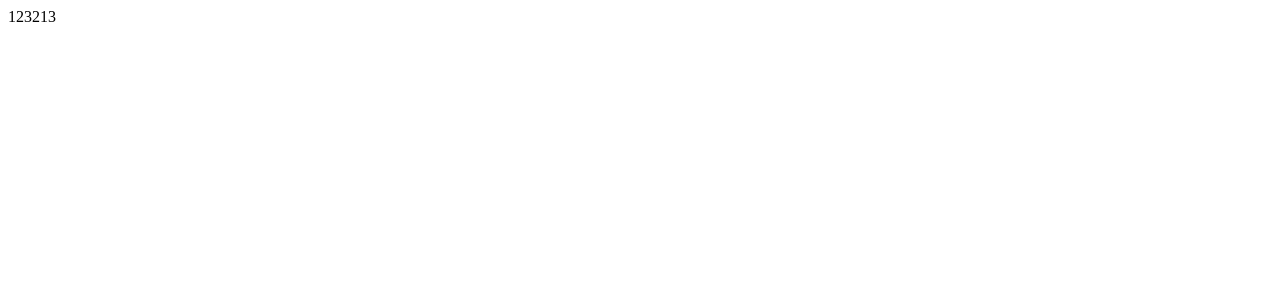
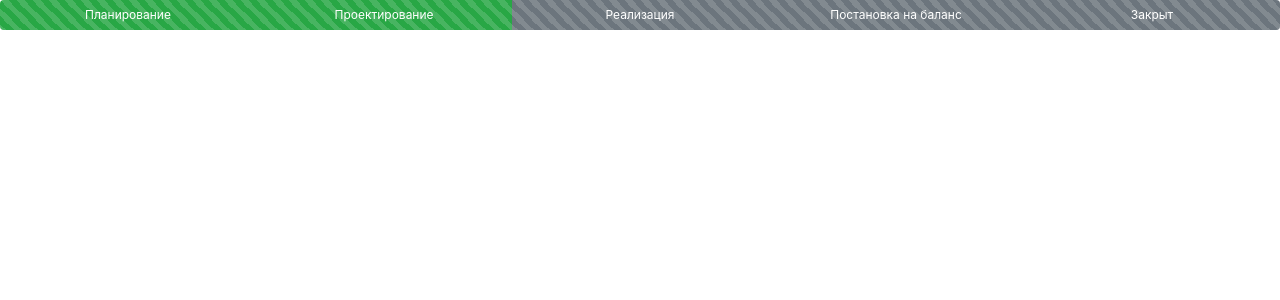
Before and after one commit to deim0707/sb-test, a React (Create React App) app: page / in a window 1280 px wide. Shown: the top 300 px of the page. Built offline with nearby package versions, Linux system fonts and the light colour scheme.

Commit message:
add progress component

```diff
--- a/package.json
+++ b/package.json
@@ -10,7 +10,10 @@
     "@types/node": "^12.0.0",
     "@types/react": "^16.9.0",
     "@types/react-dom": "^16.9.0",
+    "bootstrap": "^4.5.2",
+    "node-sass": "^4.14.1",
     "react": "^16.13.1",
+    "react-bootstrap": "^1.3.0",
     "react-dom": "^16.13.1",
     "react-scripts": "3.4.3",
     "typescript": "~3.7.2"
--- a/public/index.html
+++ b/public/index.html
@@ -1,8 +1,14 @@
 <!DOCTYPE html>
-<html lang="en">
+<html lang="ru">
   <head>
     <meta charset="utf-8" />
     <meta name="viewport" content="width=device-width, initial-scale=1" />
+    <link
+            rel="stylesheet"
+            href="https://stackpath.bootstrapcdn.com/bootstrap/4.3.1/css/bootstrap.min.css"
+            integrity="sha384-ggOyR0iXCbMQv3Xipma34MD+dH/1fQ784/j6cY/iJTQUOhcWr7x9JvoRxT2MZw1T"
+            crossorigin="anonymous"
+    >
     <title>Test app</title>
   </head>
   <body>
--- a/src/App.tsx
+++ b/src/App.tsx
@@ -1,9 +1,10 @@
 import React from 'react';
+import Progress from "./Components/Progress/Progress";
 
-function App() {
+const App:React.FC = () => {
     return (
         <div className="App">
-            123213
+            <Progress progress={30} />
         </div>
     );
 }
--- /dev/null
+++ b/src/Components/Progress/Progress.module.scss
@@ -0,0 +1,4 @@
+.progressBar {
+  min-width: 650px;
+  height: 30px;
+}
--- /dev/null
+++ b/src/Components/Progress/Progress.tsx
@@ -0,0 +1,40 @@
+import React from 'react';
+import style from './Progress.module.scss';
+import ProgressBar from 'react-bootstrap/ProgressBar';
+
+
+interface Props {
+    progress: number
+}
+
+const Progress: React.FC<Props> = ({progress}) => {
+
+    const colorOfProgress = (value: number): string => progress >= value ? 'success' : 'secondary';
+
+    return (
+        <ProgressBar className={style.progressBar}>
+            <ProgressBar
+                striped
+                variant={colorOfProgress(0)} now={20} key={1}
+                label={'Планирование'}/>
+            <ProgressBar
+                striped
+                variant={colorOfProgress(20)} now={20} key={2}
+                label={'Проектирование'}/>
+            <ProgressBar
+                striped
+                variant={colorOfProgress(40)} now={20} key={3}
+                label={'Реализация'}/>
+            <ProgressBar
+                striped
+                variant={colorOfProgress(60)} now={20} key={4}
+                label={'Постановка на баланс'}/>
+            <ProgressBar
+                striped
+                variant={colorOfProgress(80)} now={20} key={5}
+                label={'Закрыт'}/>
+        </ProgressBar>
+    )
+}
+
+export default Progress;
```
Also changed, not shown: 1 other file (tests, documents, lock files or other folders).
